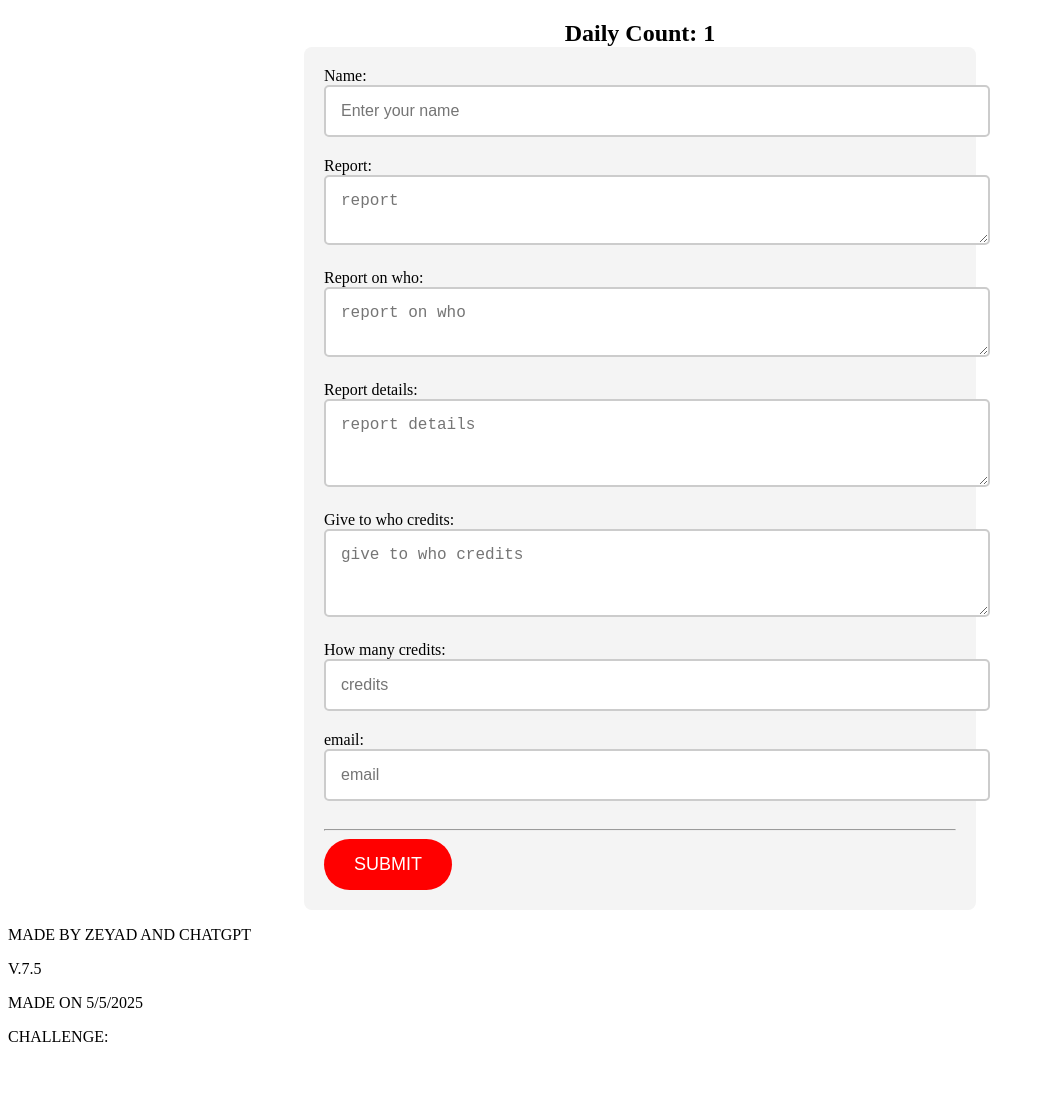
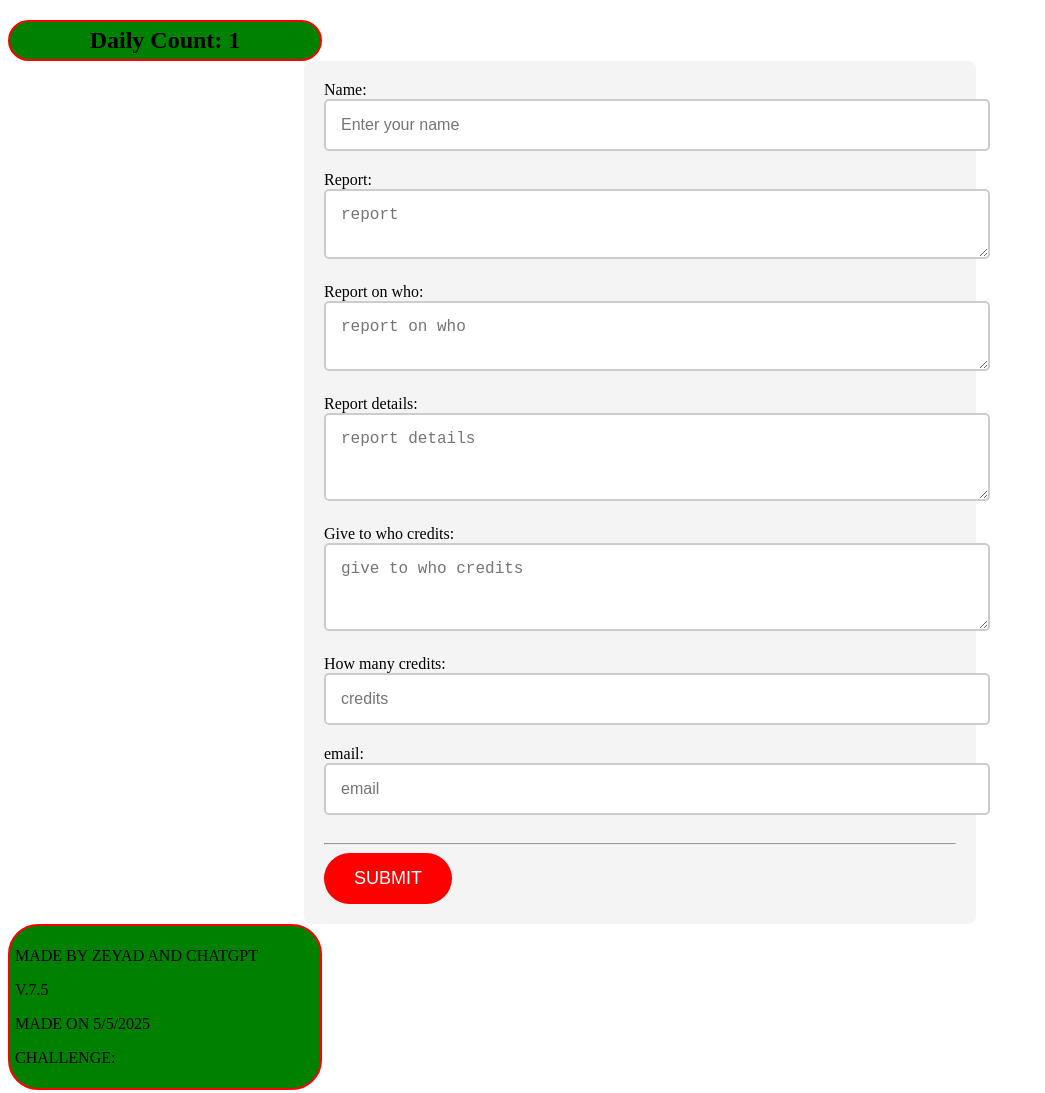
Before and after one commit to zezo20234/TA7ADY, a plain HTML site: page index.html in a window 1280 px wide. Shown: the whole page, without its empty margins (0-1045 px from the left). Before the commit the page ends 1062 px from the top, so only its background shows below. Drawn offline with Linux system fonts and the light colour scheme.

Commit message:
Add files via upload

```diff
--- a/index.html
+++ b/index.html
@@ -45,6 +45,13 @@
       margin-top: 20px;
       font-size: 24px;
       font-weight: bold;
+    }
+    div {
+      border-radius: 30px;
+      background-color: green;
+      border: 2px solid red;
+      margin-right: 950px;
+      padding: 5px;
     }
   </style>
 </head>
@@ -106,11 +113,11 @@
 
     document.getElementById('counter').textContent = storedCount;
   </script>
-
+<div>
   <p>MADE BY ZEYAD AND CHATGPT</p>
   <p>V.7.5</p>
   <p>MADE ON 5/5/2025</p>
   <p>CHALLENGE:</p>
-
+</div>
 </body>
 </html>
```
